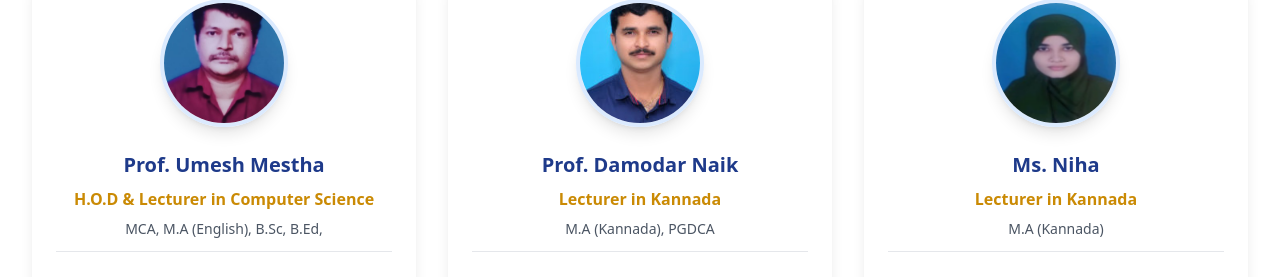
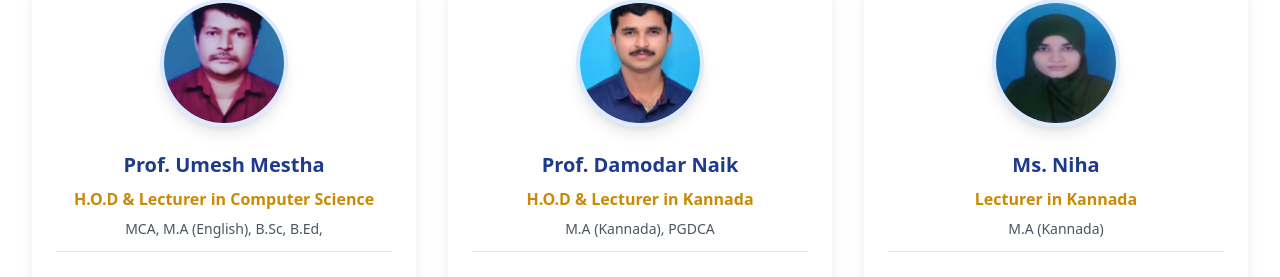
Before and after one commit to aascc-hub/aascc-web, a React (Vite) app: page /staff/teaching-faculty in a window 1280 px wide. Shown: the part 2459-2736 px from the top of the page. Built offline with nearby package versions, Linux system fonts and the light colour scheme.

Commit message:
designation in faculty

```diff
--- a/src/pages/staff/TeachingFaculty.tsx
+++ b/src/pages/staff/TeachingFaculty.tsx
@@ -24,7 +24,7 @@ const NonTeachingStaff = () => {
         { name: 'Mrs. M. Poornima ', designation: ' Lecturer in Botany', qualification: 'M.Sc., B.Ed., KSET', email: '', phone: '', image: '/images/poornima.jpeg' },
         {name: 'Mrs. Bibi Noora', designation: 'Lecturer in Botany', qualification: 'M.Sc', email: '', phone: '', image: '/images/Bibi Noora.png'},
         {name: 'Prof. Umesh Mestha', designation: ' H.O.D & Lecturer in Computer Science', qualification: 'MCA, M.A (English), B.Sc, B.Ed,', email: '', phone: '', image: '/images/UMESH-MESTHA.jpeg'},
-        {name: 'Prof. Damodar Naik', designation: 'Lecturer in Kannada', qualification: 'M.A (Kannada), PGDCA', email: '', phone: '', image: '/images/damodar.jpg'},
+        {name: 'Prof. Damodar Naik', designation: 'H.O.D & Lecturer in Kannada', qualification: 'M.A (Kannada), PGDCA', email: '', phone: '', image: '/images/damodar.jpg'},
         {name: 'Ms. Niha', designation: 'Lecturer in Kannada', qualification: 'M.A (Kannada)', email: '', phone: '', image: '/images/Niha.png'},
         {name: 'Ms. Maimunnisa', designation: 'Lecturer in Mathematics', qualification: 'M.Sc', email: '', phone: '', image: '/images/maimunnisa.png'},
         {name: 'Prof. Shazeer Hussain', designation: 'H.O.D & Lecturer in English', qualification: 'M.A (English), B.E (CS), B.Ed', email: '', phone: '', image: '/images/Shazeer-Hussain.jpg'},
```
